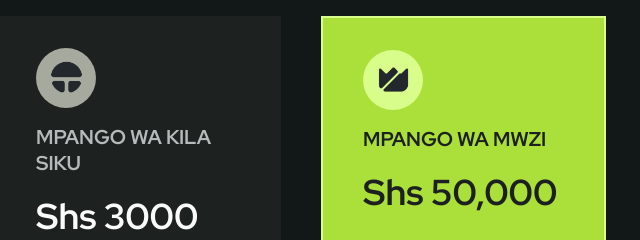
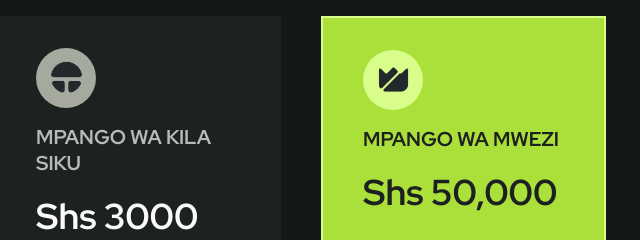
Before and after one commit to josephmyalla/faustine-gym, a plain HTML site: page index.html in a window 1280 px wide. Shown: the part 2000-2240 px from the top of the page, 339-979 px from the left. Drawn offline with nearby package versions, Linux system fonts and the light colour scheme.

Commit message:
update price section

```diff
--- a/index.html
+++ b/index.html
@@ -250,7 +250,7 @@
                                 <div class="pricing__shape">
                                     <img src="assets/img/pricing2.png" alt="pricing image" class="pricing__img">
                                 </div>
-                                <h1 class="pricing__title">MPANGO WA MWZI</h1>
+                                <h1 class="pricing__title">MPANGO WA MWEZI</h1>
                                 <h2 class="pricing__number">Shs 50,000</h2>
 
                             </header>
```
